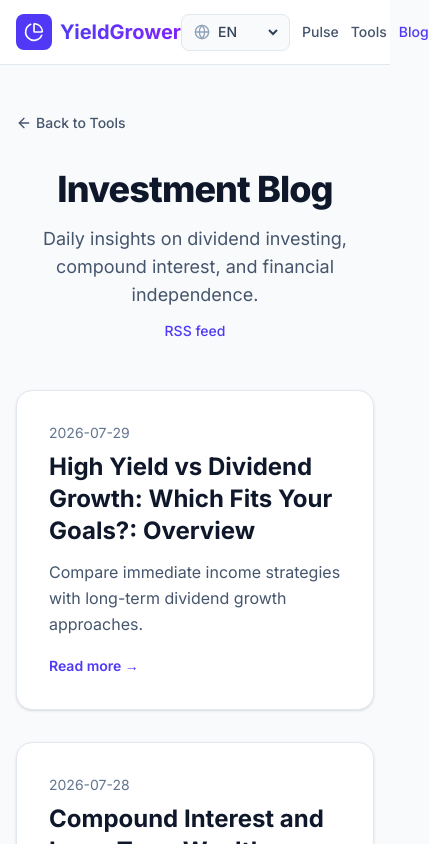
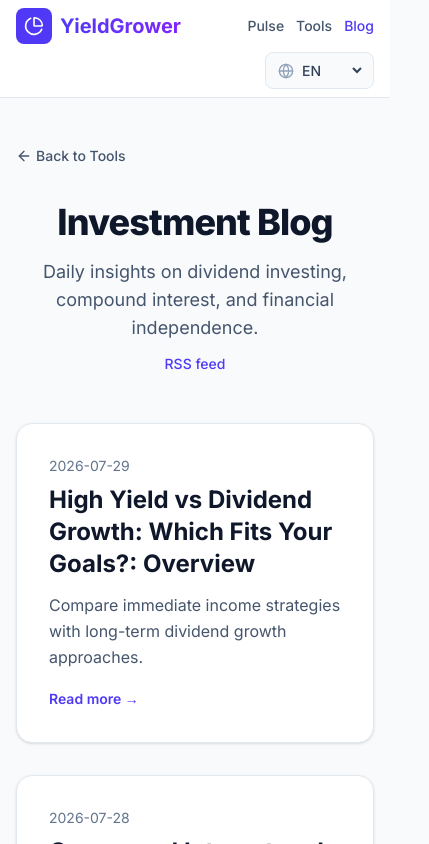
Before and after one commit to taehunt/dividend-calculator, a Next.js app: page /blog in a window 390 px wide. Shown: the top 844 px of the page, 429 px wide, since content can reach past the window. Built offline with nearby package versions, Linux system fonts and the light colour scheme.

Commit message:
Fix mobile header overflow

```diff
--- a/src/components/SiteHeader.tsx
+++ b/src/components/SiteHeader.tsx
@@ -76,19 +76,19 @@ export default function SiteHeader({
 
   return (
     <header className="bg-white border-b border-slate-200 sticky top-0 z-20 print:hidden">
-      <div className="max-w-7xl mx-auto px-4 sm:px-6 lg:px-8 h-16 flex items-center justify-between">
-        <Link href="/" className="flex items-center gap-2">
-          <div className="bg-indigo-600 p-2 rounded-lg">
+      <div className="max-w-7xl mx-auto px-4 sm:px-6 lg:px-8 min-h-16 py-2 grid grid-cols-[auto_1fr] items-center gap-x-3 gap-y-2 md:h-16 md:py-0 md:flex md:justify-between">
+        <Link href="/" className="flex min-w-0 items-center gap-2">
+          <div className="shrink-0 bg-indigo-600 p-2 rounded-lg">
             <PieChart className="w-5 h-5 text-white" />
           </div>
-          <span className="text-xl font-bold bg-clip-text text-transparent bg-gradient-to-r from-indigo-600 to-violet-600">
+          <span className="hidden min-[360px]:inline text-xl font-bold bg-clip-text text-transparent bg-gradient-to-r from-indigo-600 to-violet-600">
             YieldGrower
           </span>
         </Link>
 
-        <div className="flex items-center gap-3 sm:gap-6">
+        <div className="contents md:flex md:items-center md:gap-6">
           {showLocaleControls && (
-            <div className="flex items-center bg-slate-50 border border-slate-200 rounded-lg p-1">
+            <div className="col-span-2 row-start-2 justify-self-end flex items-center bg-slate-50 border border-slate-200 rounded-lg p-1 md:col-auto md:row-auto md:justify-self-auto">
               <div
                 className={`flex items-center pl-2 pr-1 ${
                   showCurrencyControls ? "border-r border-slate-200" : ""
@@ -230,7 +230,7 @@ export default function SiteHeader({
             </Link>
           </nav>
 
-          <nav className="flex md:hidden items-center gap-3 text-sm font-medium text-slate-600">
+          <nav className="col-start-2 row-start-1 flex justify-self-end items-center gap-3 text-sm font-medium text-slate-600 md:hidden">
             <Link href="/pulse" className={active === "pulse" ? "text-indigo-600" : ""}>
               {t.pulse}
             </Link>
```
